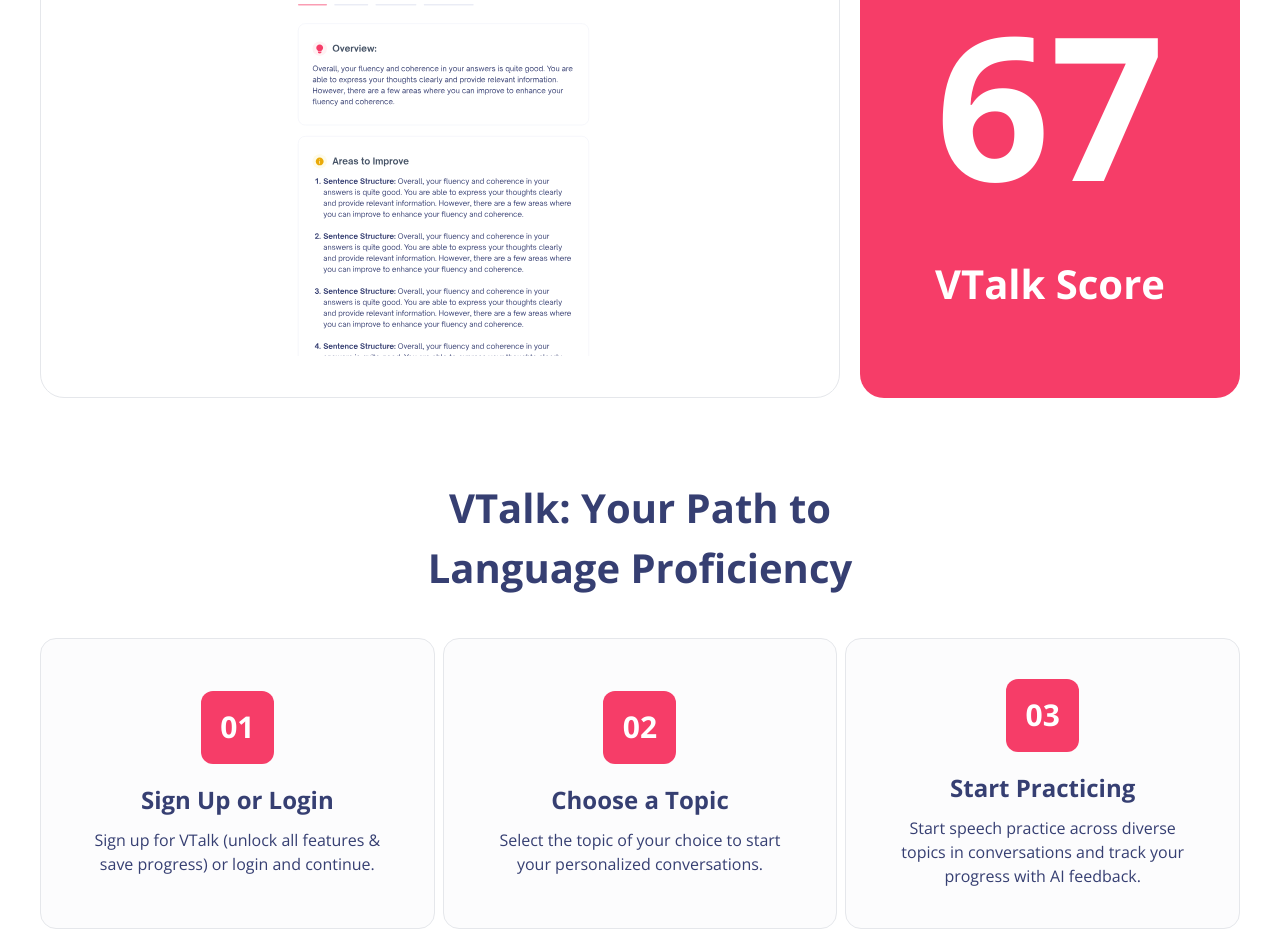
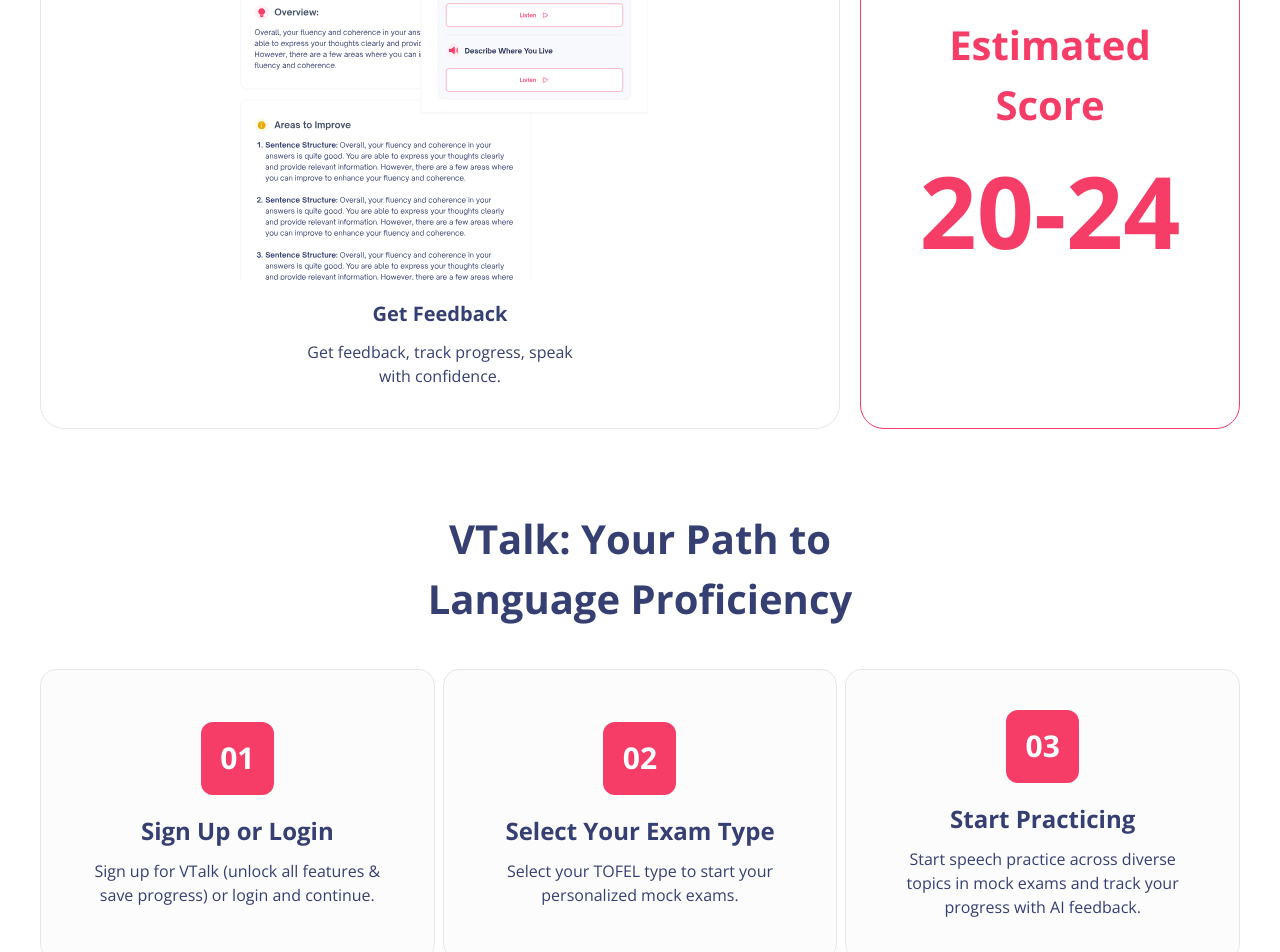
Before and after one commit to adaji025/tofel, a Vue app: page / in a window 1280 px wide. Shown: the part 2060-3012 px from the top of the page. Built offline with nearby package versions, Linux system fonts and the light colour scheme; no server answers.

Commit message:
completed the home page

```diff
--- a/src/views/home/Home.vue
+++ b/src/views/home/Home.vue
@@ -40,18 +40,7 @@
   <PricingPlanVue />
   <Testimonial />
   <ImproveSkill />
-  <Faq>
-    <div class="text-center mt-10">
-      <div class="font-semibold">How much does this cost?</div>
-      <div
-        @click="$router.push('/#vtalk-pricing')"
-        class="cursor-pointer text-primary font-semibold mt-2 flex justify-center items-center gap-2"
-      >
-        Pricing Options
-        <img src="@/assets/svg/arrow-right.svg" alt="arrow right" />
-      </div>
-    </div>
-  </Faq>
+  <Faq> </Faq>
   <ContactUs />
   <Footer></Footer>
 </template>
--- a/src/views/home/components/Feedback.vue
+++ b/src/views/home/components/Feedback.vue
@@ -7,27 +7,29 @@
     <div
       class="border rounded-[24px] h-full p-5 lg:p-10 text-secondary md:w-2/3"
     >
-      <div class="max-w-[400px] mx-auto">
+      <div class="max-w-[400px] mx-auto flex flex-col gap-5">
+        <div class="order-1 sm:order-2">
           <div class="text-center text-xl font-bold">Get Feedback</div>
-        <div class="max-w-[300px] mx-auto text-center">
+          <div class="max-w-[300px] mx-auto text-center mt-3">
             Get feedback, track progress, speak with confidence.
+          </div>
         </div>
 
         <img
           src="@/assets/svg/chart.svg"
-          class="max-w-[200px] sm:max-w-[unset] mx-auto"
+          class="max-w-[200px] sm:max-w-[unset] mx-auto order-2 sm:order-1"
         />
       </div>
     </div>
     <div
-      class="bg-primary rounded-[24px] p-5 lg:p-10 text-white flex flex-col justify-center flex-1 min-h-[300px]"
+      class="border border-primary rounded-[24px] p-5 lg:p-10 text-primary flex flex-col justify-center flex-1 min-h-[300px]"
     >
-      <div class="text-center text-[100px] lg:text-[200px] font-bold">67</div>
     <div
     class="max-w-[248px] mx-auto text-center font-bold text-[30px] lg:text-[40px]"
     >
-        VTalk Score
+    Estimated Score
   </div>
+  <div class="text-center text-[80px] lg:text-[100px] font-bold">20-24</div>
     </div>
   </div>
 </template>
--- a/src/views/home/components/ImproveSkill.vue
+++ b/src/views/home/components/ImproveSkill.vue
@@ -2,7 +2,7 @@
   <div
     class="my-20 text-white mx-auto px-5 lg:px-10 improve min-h-[500px] flex flex-col gap-3 justify-center items-center"
   >
-    <div class="max-w-[500px]">
+    <div class="max-w-[550px]">
       <div
         class="text-[24px] sm:text-[30px] lg:text-[48px] text-center font-bold"
       >
--- a/src/views/home/components/Proficiency.vue
+++ b/src/views/home/components/Proficiency.vue
@@ -28,10 +28,9 @@
         >
           02
         </div>
-        <div class="mt-5 font-bold text-2xl">Choose a Topic</div>
+        <div class="mt-5 font-bold text-2xl">Select Your Exam Type</div>
         <div class="mt-3">
-          Select the topic of your choice to start your personalized
-          conversations.
+          Select your TOFEL type to start your personalized mock exams.
         </div>
       </div>
       <div
@@ -44,7 +43,7 @@
         </div>
         <div class="mt-5 font-bold text-2xl">Start Practicing</div>
         <div class="mt-3">
-          Start speech practice across diverse topics in conversations and track
+          Start speech practice across diverse topics in mock exams and track
           your progress with AI feedback.
         </div>
       </div>
```
Also changed, not shown: src/assets/png/chart.png (added), src/assets/svg/chart.svg. Lines whose indentation alone changed are shown as unchanged.
